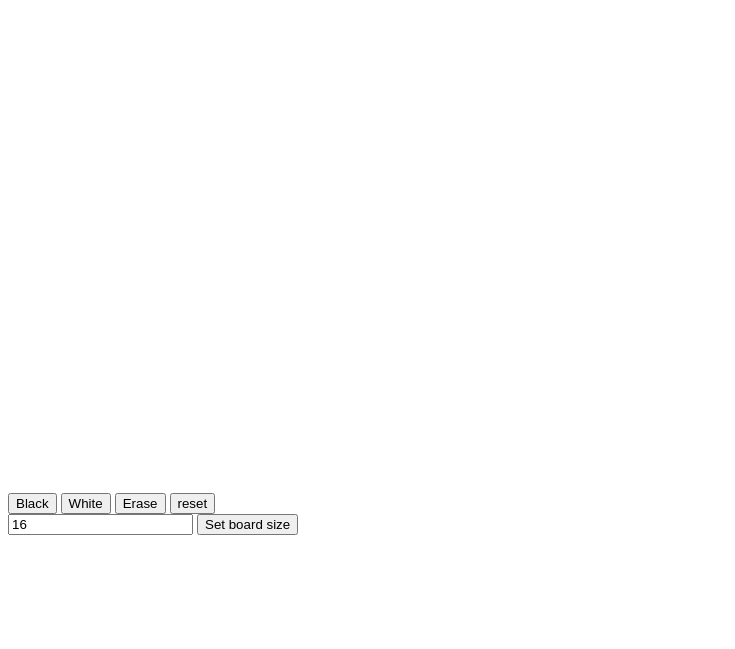
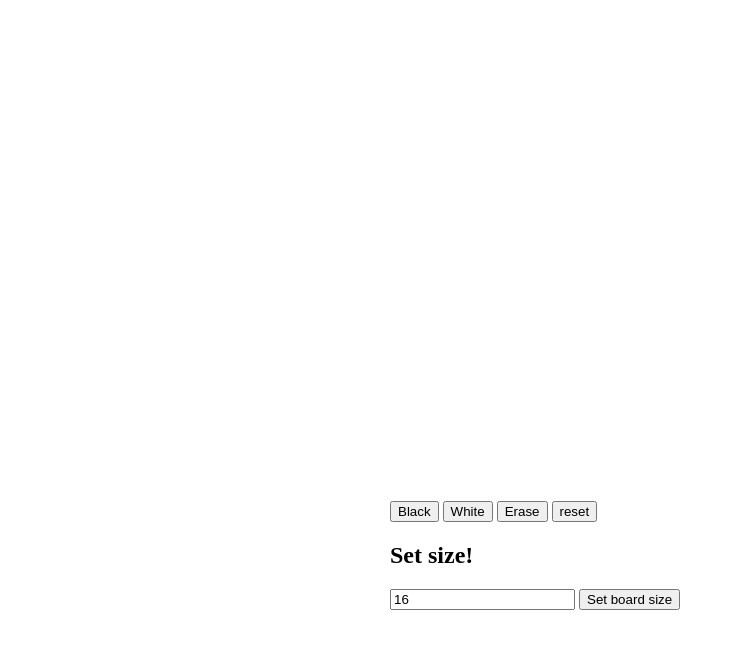
Before and after one commit to mutuotakelvin/Etch-a-Sketch-project, a plain HTML site: page index.html in a window 1280 px wide. Shown: the part 87-736 px from the top of the page, without its empty margins (0-735 px from the left). Drawn offline with Linux system fonts and the light colour scheme.

Commit message:
Refactor

```diff
--- a/index.html
+++ b/index.html
@@ -20,7 +20,8 @@
                     <button>reset</button>
                 </div>
                 <div>
-                    <input type="text" placeholder="Board size" value=16 onchange="changeBoardSize(this.value)">
+                    <h2>Set size!</h2>
+                    <input type="text" placeholder="Board size" value=16 onchange="changeBoardSize(value)">
                     <button>Set board size</button>
                 </div>
             </div>
--- a/style.css
+++ b/style.css
@@ -3,3 +3,8 @@
     height: 500px;
     display: grid;
 }
+body{
+    display: flex;
+    justify-content: center;
+    align-items: center;
+}
```
